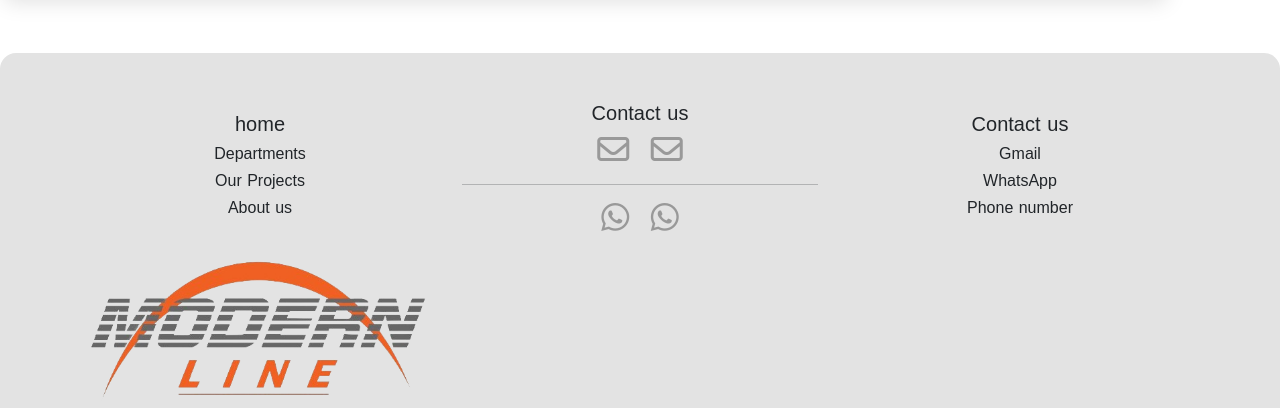
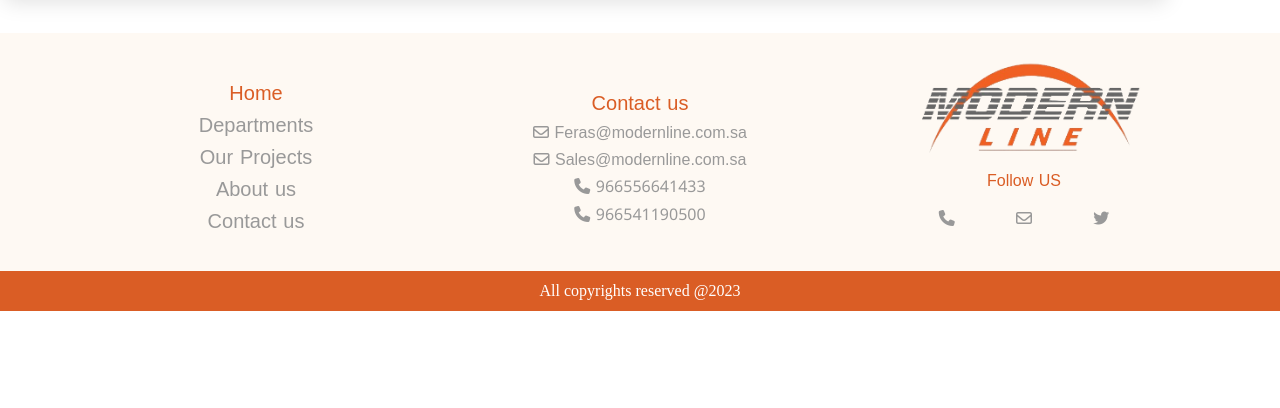
Before and after one commit to Mohamed-Ahmed10/modern_line, a website: page stage/pug/index.pug in a window 1280 px wide. Shown: the part 905-1313 px from the top of the page. After the commit the page ends 1216 px from the top, so only its background shows below. Drawn offline with nearby package versions, Linux system fonts and the light colour scheme; files that its build step writes are made by us from their sources; files whose address does not match are found by name.

Commit message:
vedio-partners-footer

```diff
--- a/stage/pug/layout/footer.pug
+++ b/stage/pug/layout/footer.pug
@@ -1,28 +1,58 @@
 footer
-    .container.text-center
+    .container.text-start.mycontainer
         .row.align-items-center
-            .col-lg-4.col-sm-12.text-center.align-items-center.mt-5
-                h5 home
-                h6 Departments
-                h6 Our Projects
-                h6 About us
+            .col-lg-3.col-sm-12.text-center.align-items-center.mt-5
+                a(href="#")
+                    h5.orange  Home
+                a(href="#")
+                    h5 Departments
+                a(href="#")
+                    h5 Our Projects
+                a(href="#")
+                    h5 About us
+                a(href="#")
+                    h5 Contact us
 
-            .col-lg-4.col-sm-12.text-center.align-items-center.mt-5
-                h5 Contact us
+            .col-lg-6.col-sm-12.text-center.align-items-start.mt-5
+                a(href="#")
+                    h5.orange Contact us
                 a(href="mailto:Feras@modernline.com.sa")
-                    i.fa-regular.fa-envelope.fa-2x.mx-2
+                    h6
+                        i.fa-regular.fa-envelope
+                        |  Feras@modernline.com.sa
                 a(href="mailto:Sales@modernline.com.sa")
-                    i.fa-regular.fa-envelope.fa-2x.mx-2
-                hr
+                    h6
+                        i.fa-regular.fa-envelope
+                        |  Sales@modernline.com.sa
+
                 a(href="tel:966556641433")
-                    i.fa-brands.fa-whatsapp.fa-2x.mx-2
+                    h6
+
+                        i.fa-solid.fa-phone
+                        |  966556641433
                 a(href="tel:966541190500")
-                    i.fa-brands.fa-whatsapp.fa-2x.mx-2
+                    h6
+                        i.fa-solid.fa-phone
+                        |  966541190500
 
-            .col-lg-4.col-sm-12.text-center.align-items-center.mt-5
-                h5 Contact us
-                h6 Gmail
-                h6 WhatsApp
-                h6 Phone number
-            .col-lg-4.col-sm-12.text-center.align-items-center
-                img.img-fluid.w-100(src="images/logo-transparent.png" alt="logo")
+
+            .col-lg-3.col-sm-12.text-center.align-items-center
+                img.img-fluid.w-100.m-2(src="images/logo-transparent.png" alt="logo")
+                .container.text-center
+                    .m-3.mt-0.orange  Follow US
+                    .row.align-items-center
+                        .col
+                            a(href="tel:966541190500")
+                                h6
+                                    i.fa-solid.fa-phone
+                        .col
+                            a(href="mailto:Sales@modernline.com.sa")
+                                h6
+                                    i.fa-regular.fa-envelope
+                        .col
+                            a(href="#")
+                                h6
+                                    i.fa-brands.fa-twitter
+
+.under_footer
+        |All copyrights reserved @2023
--- a/stage/sass/layout/_footer.scss
+++ b/stage/sass/layout/_footer.scss
@@ -1,6 +1,46 @@
-footer{
-    background-color: #E3E3E3;
-    border-radius: 16px 16px  0px 0px;
-    height: px;
-    margin-top: 20px;
+footer {
+  display: flex;
+  //   height: 432px;
+  //   padding: 84px 267px 80px 267px;
+  justify-content: center;
+  align-items: center;
+  text-align: start;
+  background: #fef9f3;
+  padding-bottom: 30px;
 }
+.mycontainer {
+  width: 80%;
+}
+.mycontainer a:hover {
+  color: #da5d25;
+
+  font-size: 24px;
+  font-style: normal;
+  font-weight: 500;
+  line-height: normal;
+}
+.mycontainer a:active {
+  color: #da5d25;
+  font-size: 24px;
+  font-style: normal;
+  font-weight: 500;
+  line-height: normal;
+}
+.under_footer {
+  display: flex;
+  height: 40px;
+  padding: 8px 0px;
+  justify-content: center;
+  align-items: center;
+  width: 100%;
+  background-color: #da5d25;
+  color: #ffffff;
+  font-family: Poppins;
+  font-size: 16px;
+  font-style: normal;
+  font-weight: 500;
+  line-height: normal;
+}
+.orange {
+  color: #da5d25;
+}
```
Also changed, not shown: dist/about.html, dist/css/style.min.css, dist/index.html, 1 other file.
